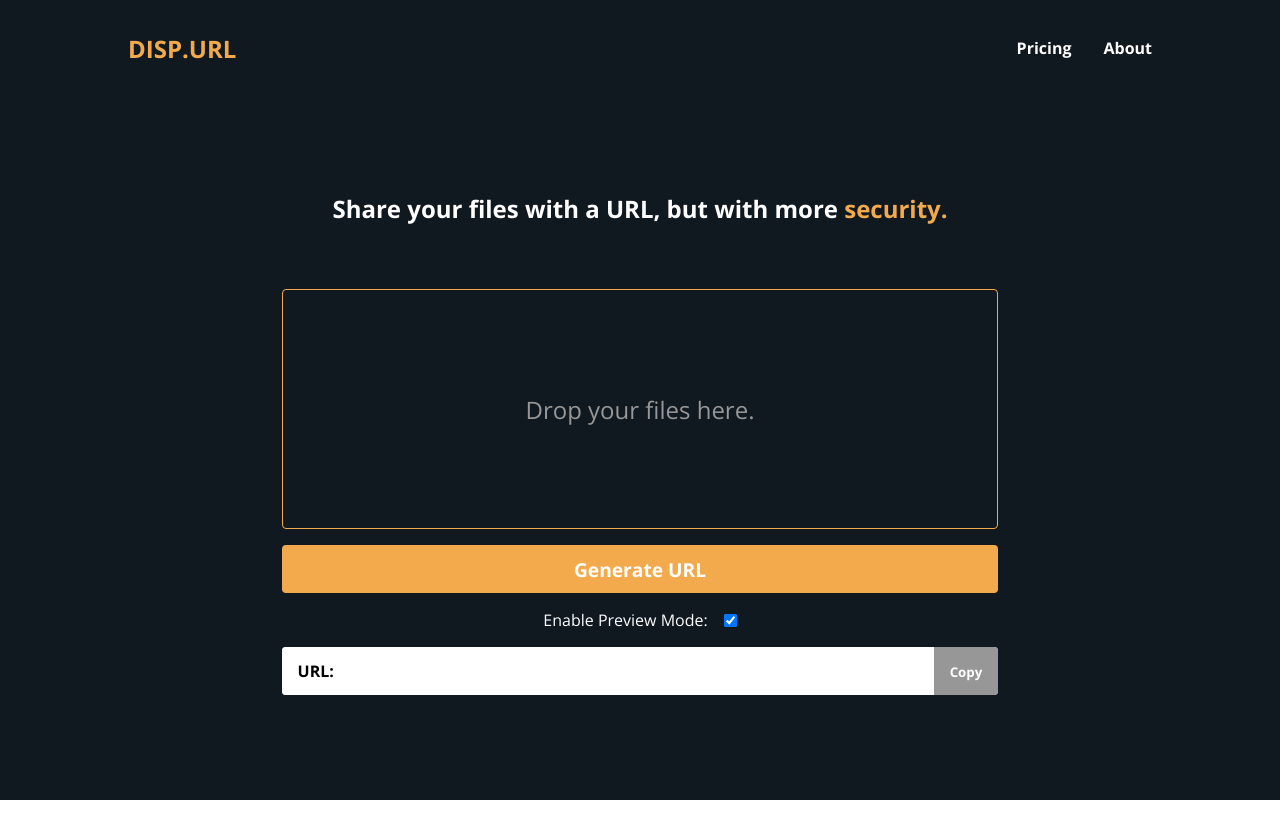
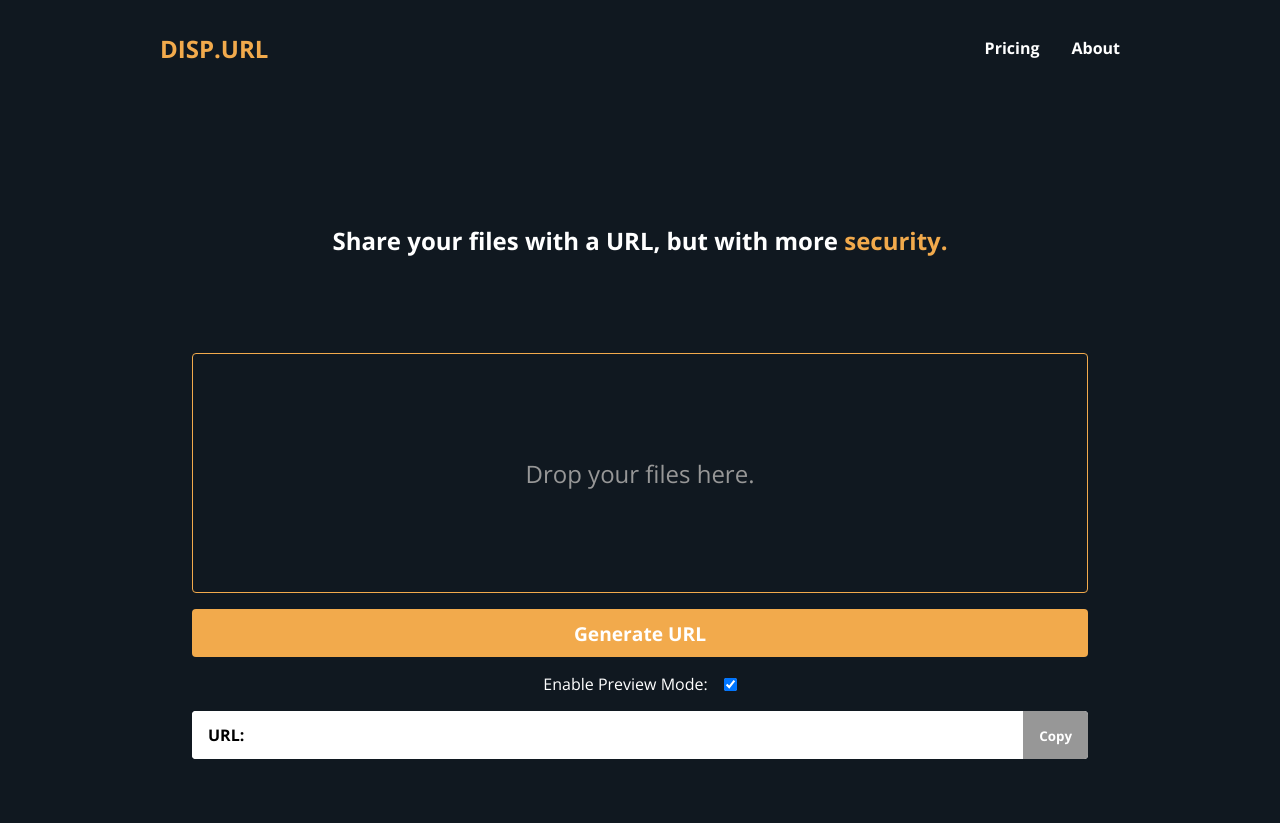
Before and after one commit to dev-sangjun/disposable-url, a React (Create React App) app: page / in a window 1280 px wide. Before the commit the page ends 800 px from the top, so only its background shows below. Built offline with nearby package versions, Linux system fonts and the light colour scheme.

Commit message:
changed num_limit

```diff
--- a/public/index.html
+++ b/public/index.html
@@ -4,17 +4,14 @@
     <meta charset="utf-8" />
     <link rel="icon" href="%PUBLIC_URL%/favicon.ico" />
     <meta name="viewport" content="width=device-width, initial-scale=1" />
-    <meta name="theme-color" content="#000000" />
-    <meta
-      name="description"
-      content="Web site created using create-react-app"
-    />
+    <meta property="og:image" content="%PUBLIC_URL%/logo512.png" />
     <link rel="apple-touch-icon" href="%PUBLIC_URL%/logo192.png" />
     <!--
       manifest.json provides metadata used when your web app is installed on a
       user's mobile device or desktop. See https://developers.google.com/web/fundamentals/web-app-manifest/
     -->
     <link rel="manifest" href="%PUBLIC_URL%/manifest.json" />
+
     <!--
       Notice the use of %PUBLIC_URL% in the tags above.
       It will be replaced with the URL of the `public` folder during the build.
--- a/src/components/DropFiles.tsx
+++ b/src/components/DropFiles.tsx
@@ -57,7 +57,7 @@ const DropFiles: React.FC<DropFilesProps> = ({ className }) => {
     if (files) {
       setLoading(true);
       setCopied(false);
-      uploadFiles(enablePreviewMode ? 1 : 0, files).then(res => {
+      uploadFiles(enablePreviewMode ? 2 : 0, files).then(res => {
         const { uuid } = res.data;
         setKey(uuid);
         setLoading(false);
@@ -79,7 +79,7 @@ const DropFiles: React.FC<DropFilesProps> = ({ className }) => {
     return (
       files && (
         <div className="dropzone-file-container">
-          <h3>Added Files ({files.length} files):</h3>
+          <h3>Added Files ({files.length})):</h3>
           <ul className="filename-list">
             {files.map((file, index) => (
               <li className="filename-item" key={index}>
@@ -235,6 +235,7 @@ export default styled(DropFiles)`
       padding-right: 1rem;
       border: none;
       font-size: 1em;
+      overflow: hidden;
     }
   }
 `;
--- a/src/containers/BodyContainer.tsx
+++ b/src/containers/BodyContainer.tsx
@@ -36,7 +36,6 @@ export default styled(BodyContainer)`
     margin-bottom: 4rem;
   }
   .drop-container {
-    width: 70%;
     margin: auto;
     display: flex;
     flex-direction: column;
--- a/src/styles/App.css
+++ b/src/styles/App.css
@@ -9,6 +9,7 @@ nav,
 section {
   width: 100%;
   max-width: 1024px;
+  padding: 2rem;
 }
 
 .App {
```
